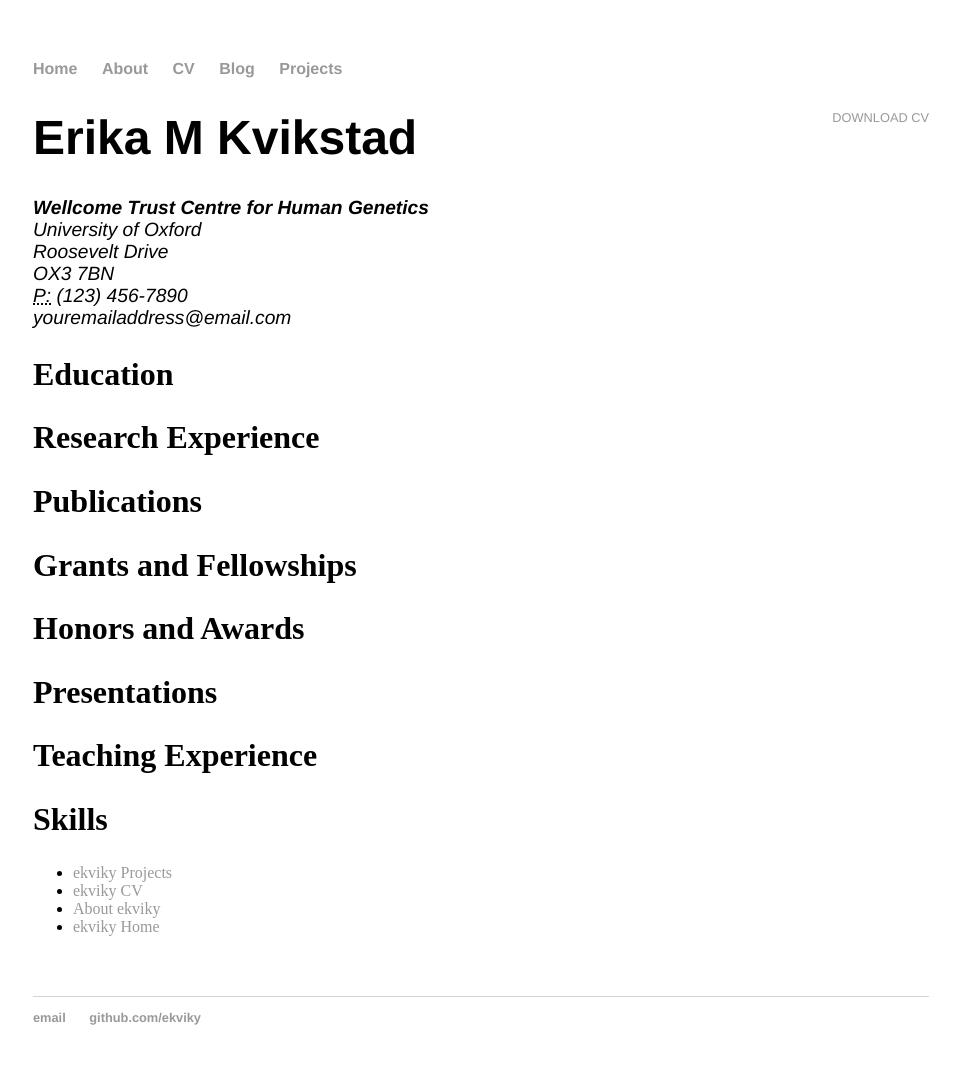
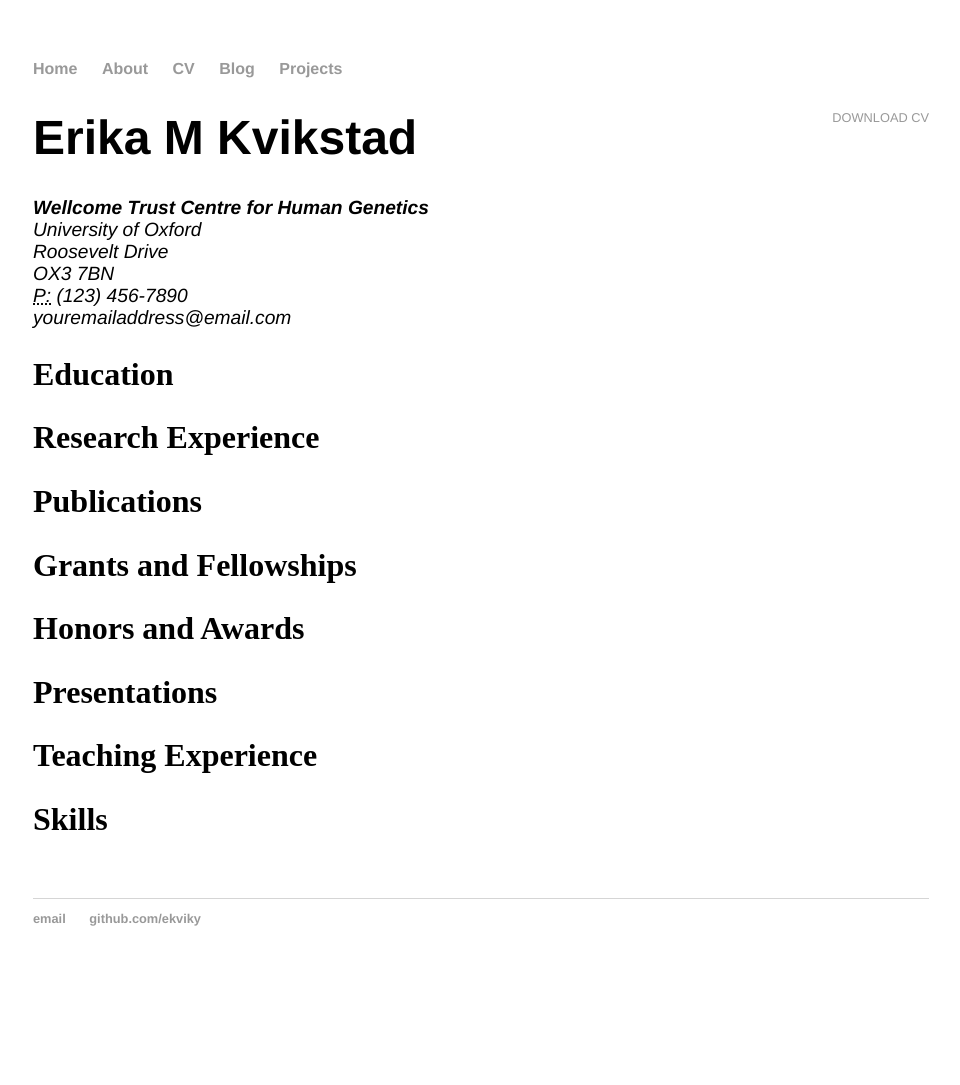
Before and after one commit to ekviky/ekviky.github.io, a Jekyll site: the page built from cv/index.html, in a window 1280 px wide. Shown: the whole page, without its empty margins (159-1119 px from the left). Built offline with Jekyll 4.4.1, drawn with Linux system fonts in a browser that asks for light colours; after the commit the page ends 986 px from its top, so only the background shows below that.

Commit message:
test add posts

```diff
--- a/cv/index.html
+++ b/cv/index.html
@@ -25,11 +25,11 @@ title: ekviky CV
 		<h2>Skills</h2>
 
 		<ul>
-		{% for p in site.pages %}
+		{% for p in site.posts %}
 		<li>
 			<a
 		           href="{{ p.url }}"
-		           {% if p.url == page.url %}
+		           {% if p.url == post.url %}
 		           class="active"
 		           {% endif %}
 			   >{{ p.title }}</a>
```
Also changed, not shown: 1 other file.
